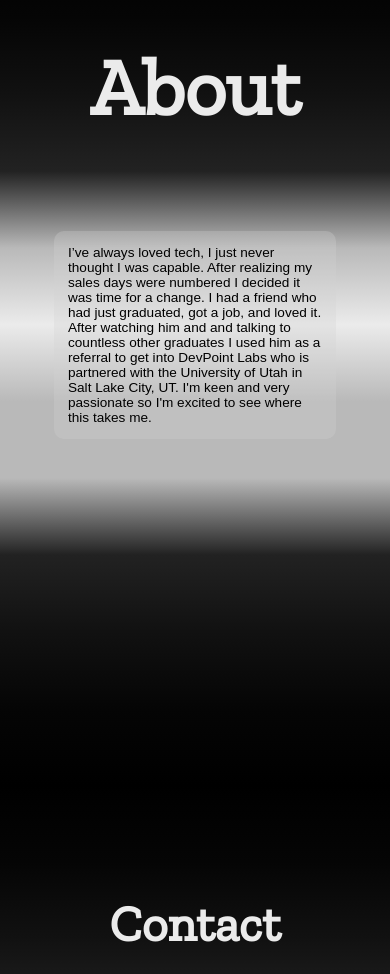
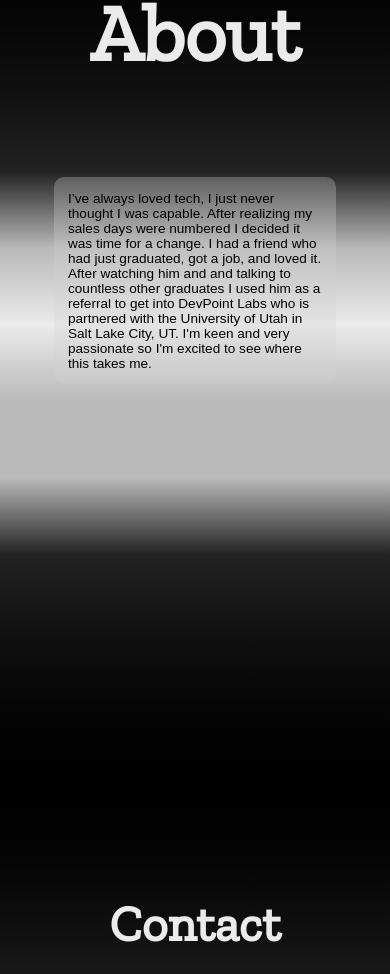
Before and after one commit to braxmc/brax2, a React (Create React App) app: page / in a window 390 px wide. Shown: the part 2591-3565 px from the top of the page. Built offline with nearby package versions, Linux system fonts and the light colour scheme.

Commit message:
about iphone fitment

```diff
--- a/src/components/about/AboutElements.js
+++ b/src/components/about/AboutElements.js
@@ -58,7 +58,7 @@ export const Description = styled.p`
   }
 
   @media screen and (max-width: 400px) {
-   margin-bottom: 30em;
+   margin-bottom: 38em;
   }
 `
 
```
